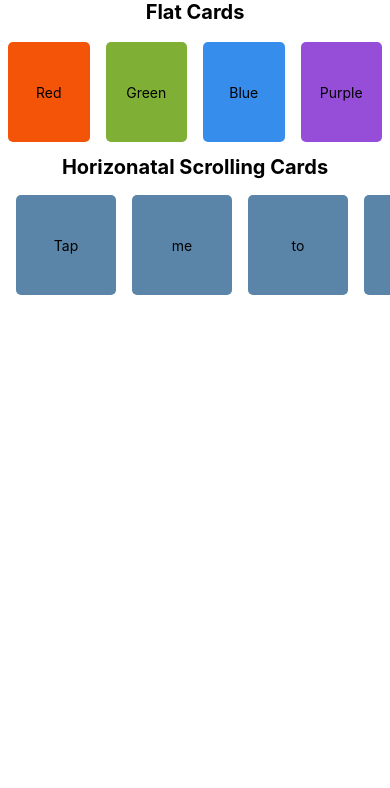
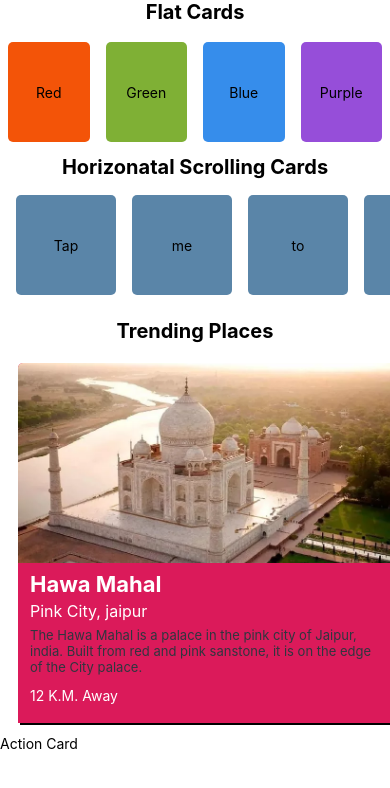
Before and after one commit to Vimal120/React-native-Series, a React Native app in the folder STYLER01/: screen / in a window 390 px wide. Shown: the top 788 px of the page. Built offline with nearby package versions, Linux system fonts and the light colour scheme.

Commit message:
15 and 16 th nov material on cards

```diff
--- a/STYLER01/App.tsx
+++ b/STYLER01/App.tsx
@@ -3,6 +3,8 @@ import React from 'react'
 import { View, Text, SafeAreaView, ScrollView } from 'react-native'
 import FlatCards from './components/FlatCards'
 import ElevatedCards from './components/ElevatedCards'
+import FancyCard from './components/FancyCard'
+import ActionCard from './components/ActionCard'
 
 
 
@@ -12,6 +14,9 @@ const App = () => {
         <ScrollView>
           <FlatCards />
           <ElevatedCards />
+          <FancyCard />
+          {/* <FancyCard /> */}
+          <ActionCard />
         </ScrollView>
       </SafeAreaView>
   )
--- /dev/null
+++ b/STYLER01/components/ActionCard.tsx
@@ -0,0 +1,12 @@
+import { StyleSheet, Text, View } from 'react-native'
+import React from 'react'
+
+export default function ActionCard() {
+  return (
+    <View>
+      <Text>Action Card</Text>
+    </View>
+  )
+}
+
+const styles = StyleSheet.create({})
--- /dev/null
+++ b/STYLER01/components/FancyCard.tsx
@@ -0,0 +1,83 @@
+import { Image, StyleSheet, Text, View } from 'react-native'
+import React from 'react'
+
+
+export default function FancyCard() {
+  return (
+    <View>
+      <Text style={styles.headingText}>Trending Places</Text>
+      <View style={[styles.card, styles.cardElevated]}>
+        <Image
+        source={require('../Images/TajMahal.png')}
+        style={styles.cardImage}
+        />
+        <View style={styles.cardBody}>
+          <Text style={styles.cardTitle}>Hawa Mahal</Text>
+          <Text style={styles.cardLabel}>Pink City, jaipur</Text>
+          <Text style={styles.cardDescription}>The Hawa Mahal is a palace in the pink city of Jaipur, india. Built from
+            red and pink sanstone, it is on the edge of the City palace.
+          </Text>
+          <Text style={styles.cardFooter}>12 K.M. Away</Text>
+        </View>
+      </View>
+    </View>
+  )
+}
+
+const styles = StyleSheet.create({
+    headingText:{
+      textAlign:'center',
+      margin:8,
+      fontSize: 20,
+      fontWeight:'bold'
+    },
+    card:{
+      backgroundColor: '#DB1A5A',
+      height:360,
+      width:380,
+      marginVertical:12,
+      marginHorizontal:18,
+      borderTopLeftRadius:5,
+      borderTopRightRadius:5
+    },
+    cardElevated:{
+      elevation:10,
+      shadowOffset: {
+        width:2,
+        height:2
+      }
+    },
+    cardImage:{
+      height:200,
+      width:380,
+      marginBottom: 8,
+      borderTopLeftRadius:5,
+      borderTopRightRadius:5
+    },
+    cardBody:{
+     flex:1,
+     flexGrow:1,
+     paddingHorizontal:12
+    },
+    cardTitle:{
+      color:'#ffffff',
+      fontSize:22,
+      fontWeight:'bold',
+      marginBottom:4
+    },
+    cardLabel:{
+      color:'#ffffff',
+      fontSize:16,
+      marginBottom: 6
+    },
+    cardDescription:{
+      color:'#2F363F',
+      fontSize:13,
+      marginBottom: 12,
+      flexShrink:1,
+    },
+    cardFooter:{
+      color:'#ffffff'
+    },
+
+})
```
Also changed, not shown: STYLER01/Images/TajMahal.png (added).
